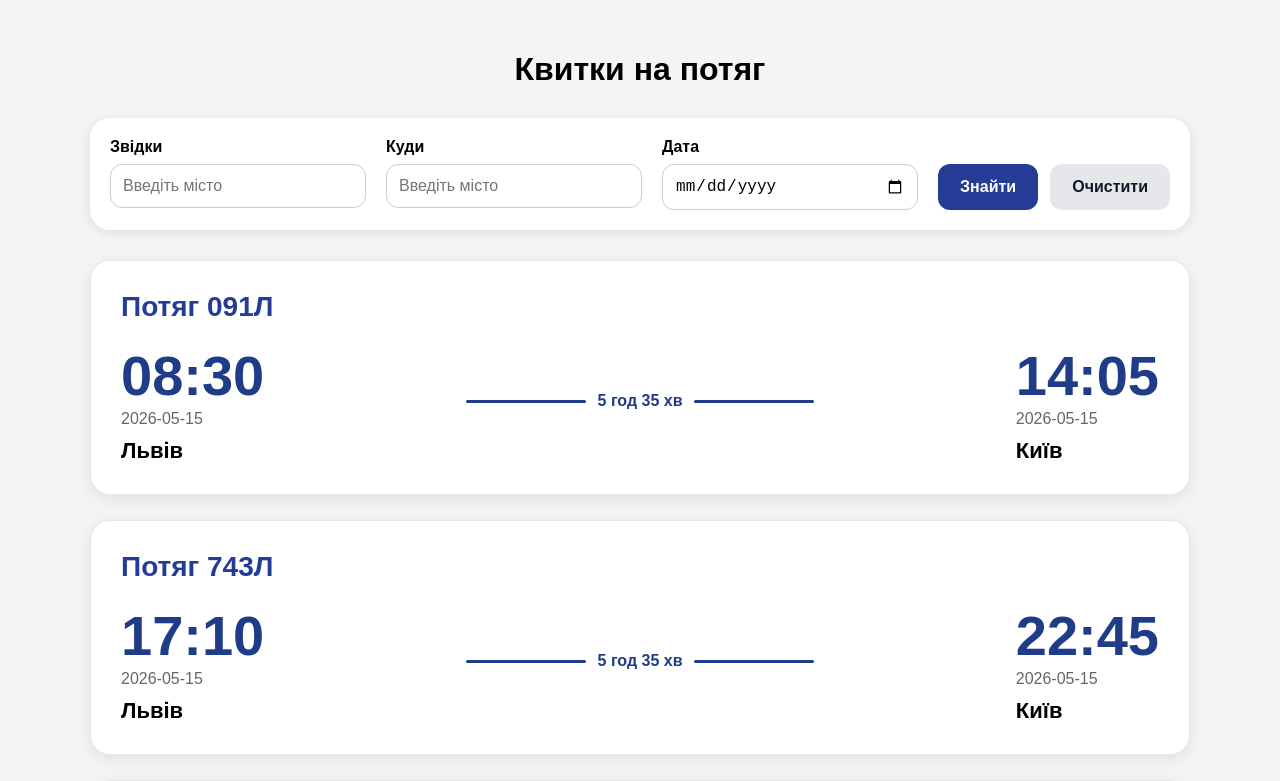
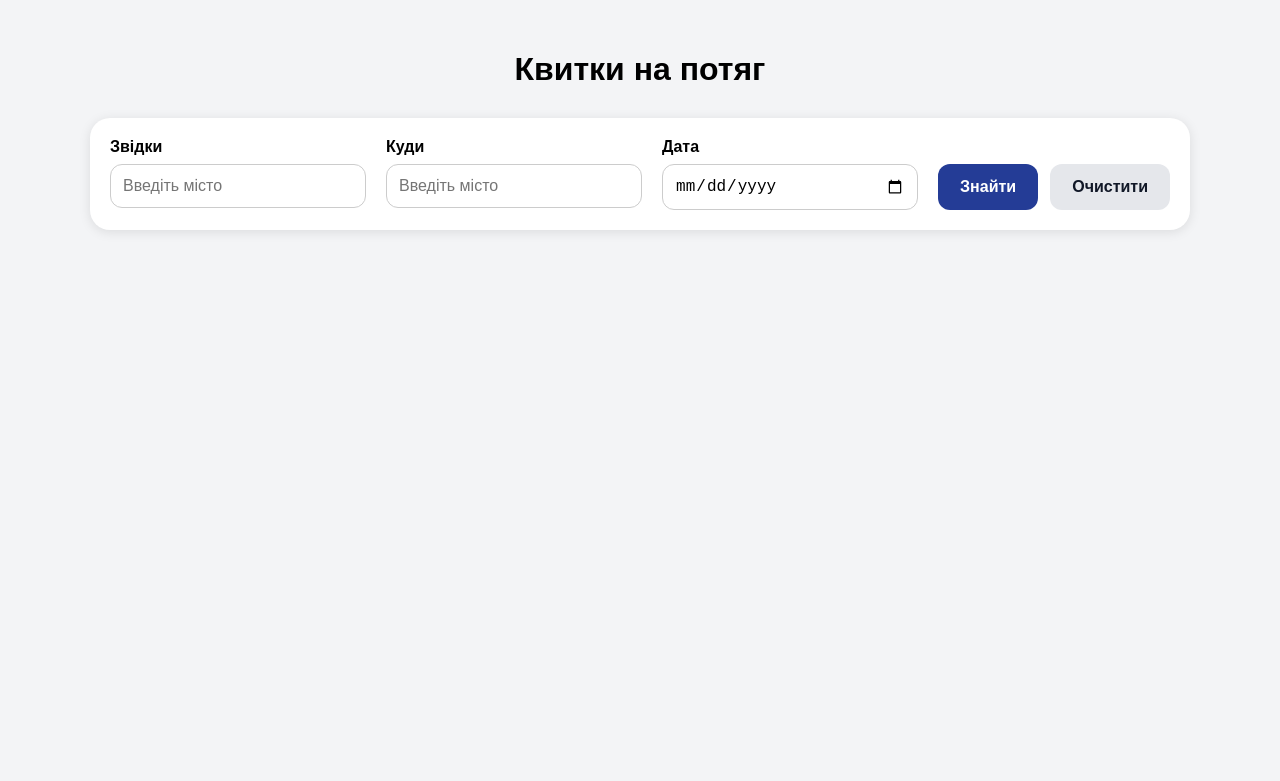
Before and after one commit to ShapovalAnna/web-lab9-10, a React (Vite) app: page / in a window 1280 px wide. Shown: the top 781 px of the page. Built offline with nearby package versions, Linux system fonts and the light colour scheme.

Commit message:
Hide train list before search

```diff
--- a/src/pages/Home.jsx
+++ b/src/pages/Home.jsx
@@ -9,7 +9,7 @@ export default function Home() {
     const [date, setDate] = useState("");
 
     const [filteredTrains, setFilteredTrains] =
-        useState(trains);
+        useState([]);
 
     const handleSearch = () => {
 
@@ -47,7 +47,7 @@ export default function Home() {
         setToCity("");
         setDate("");
 
-        setFilteredTrains(trains);
+        setFilteredTrains([]);
     };
 
     return (
@@ -142,7 +142,9 @@ export default function Home() {
 
             </div>
 
-            <TrainList trains={filteredTrains} />
+            {filteredTrains.length > 0 && (
+                <TrainList trains={filteredTrains} />
+            )}
 
         </div>
     );
```
